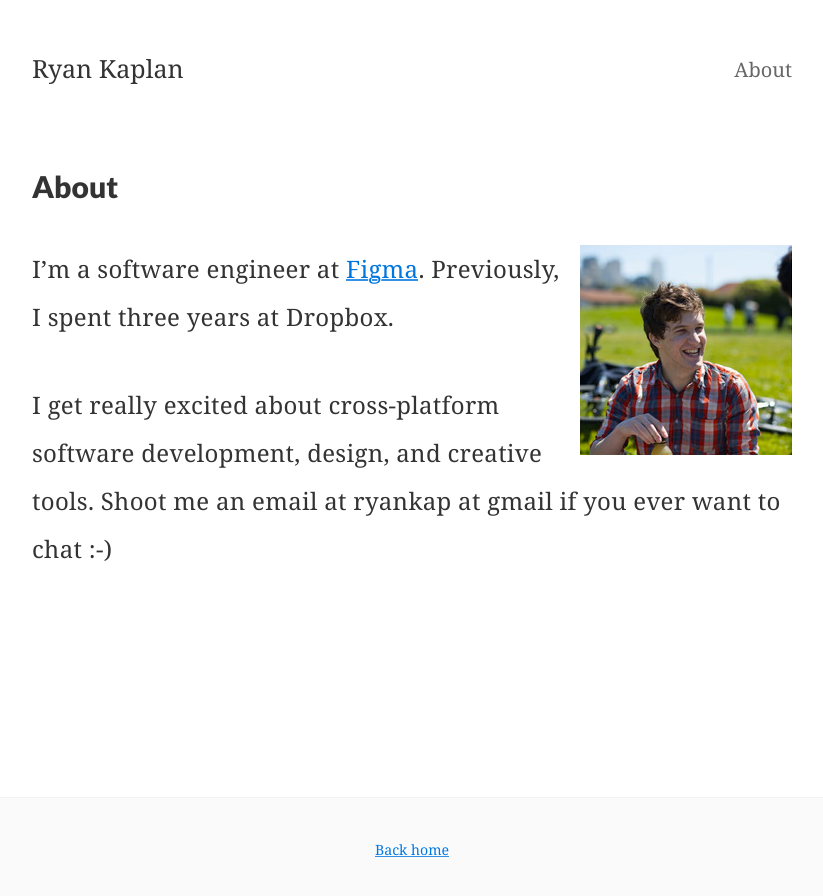
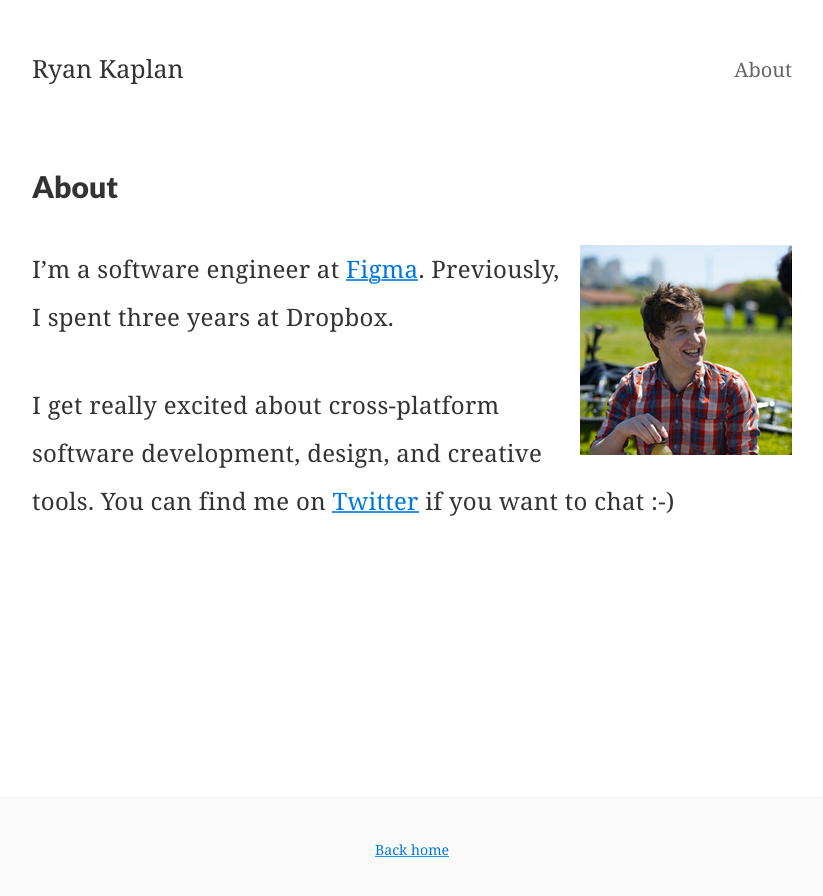
Before and after one commit to ryankaplan/ryankaplan.github.io, a Jekyll site: the page built from about.md, in a window 1280 px wide. Shown: the top 896 px of the page, without its empty margins (228-1051 px from the left). Built offline with Jekyll 4.4.1, drawn with Linux system fonts in a browser that asks for light colours.

Commit message:
Update about.md

```diff
--- a/about.md
+++ b/about.md
@@ -8,4 +8,4 @@ tags: about
 
 I'm a software engineer at [Figma](https://www.figma.com/). Previously, I spent three years at Dropbox.
 
-I get really excited about cross-platform software development, design, and creative tools. Shoot me an email at  <span>ryan</span><span>ka<span>p</span></span> at gm<span>a</span>il if you ever want to chat :-)
+I get really excited about cross-platform software development, design, and creative tools. You can find me on [Twitter](https://twitter.com/ryanjkaplan) if you want to chat :-)
```
